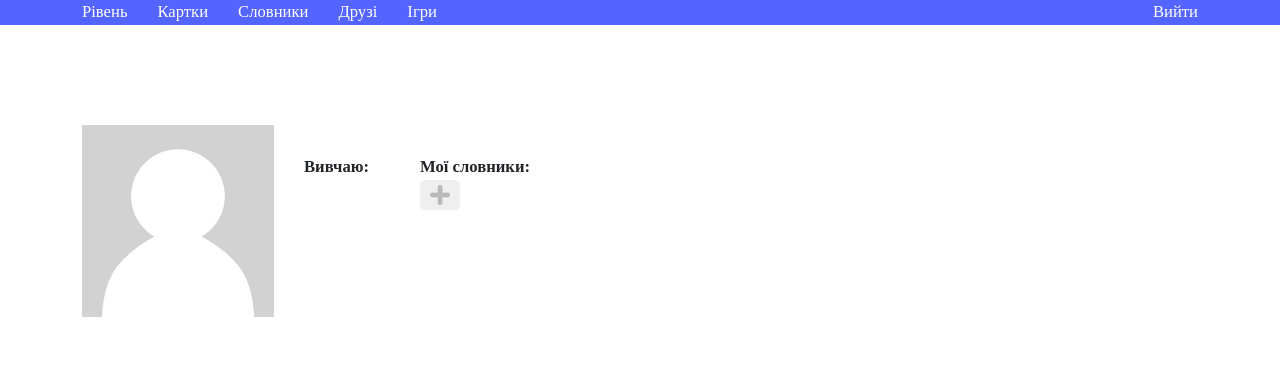
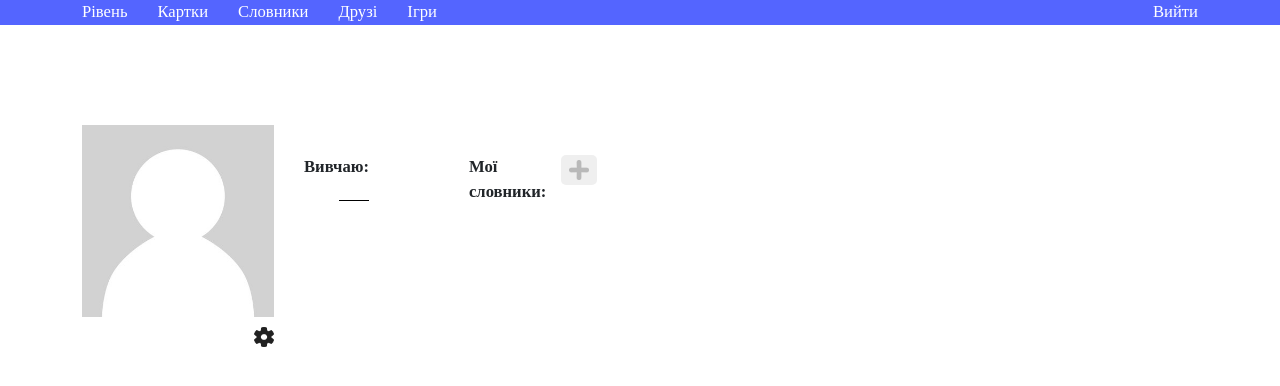
Before and after one commit to w-nikitich/Langoshark, a React (Create React App) app in the folder client/: page /profile in a window 1280 px wide. Shown: the top 386 px of the page. Built offline with nearby package versions, Linux system fonts and the light colour scheme; a web font is replaced by a local one.

Commit message:
profile changings

```diff
--- a/client/src/components/Profile.js
+++ b/client/src/components/Profile.js
@@ -7,6 +7,7 @@ import Userdata from "../store/Userdata";
 import Header from "./Header";
 import Container from "react-bootstrap/esm/Container";
 import plus_icon from '../images/plus_icon.png';
+import settings_icon from '../images/settings_icon.png';
 
 function Profile() {
 
@@ -16,8 +17,12 @@ function Profile() {
             <Header/>
             <Container>
                 <div className="profile__basic__info">
-                    <div className="profile__basic__info--avatar">
+                    <div className="profile__basic__info__avatar">
                         <img className="profile__avatar" src={Userdata.avatar}/>
+                        <label className="profile__avatar__change">
+                            <input className="profile__avatar__change file__input" type="file" accept=".png, .jpg, .jpeg, .gif"/>
+                            <img className="profile__avatar__chang icon" src={settings_icon}/>
+                        </label>
 
                         {/* change avatar icon */}
                     </div>
@@ -61,8 +66,8 @@ function Profile() {
 
                                         return(
                                             <li key={languageNameEN} className="profile__languages__item">
-                                                <p>{myLanguages}</p>
-                                                {/* <p>{myLanguageLevel}</p> */}
+                                                <p className="profile__languages__text">{myLanguages}</p>
+                                                <p className="profile__languages__level">{myLanguageLevel}</p>
                                             </li>
                                         );
                                     })}
@@ -71,14 +76,13 @@ function Profile() {
 
                             <div className="profile__dictionaries">
                                 <ul className="profile__dictionaries__list">
-                                    <div className="profile__dictionaries__">
+                                    <div className="profile__dictionaries__top">
+                                        <p className="profile__dictionaries__text">Мої словники:</p>
 
+                                        <button className="profile__dictionaries__add">
+                                            <img src={plus_icon}/>
+                                        </button>
                                     </div>
-                                    <p>Мої словники:</p>
-
-                                    <button className="profile__dictionaries__add">
-                                        <img src={plus_icon}/>
-                                    </button>
                                     {/* <li></li> */}
 
 
--- a/client/src/styles/components/Profile.scss
+++ b/client/src/styles/components/Profile.scss
@@ -10,6 +10,17 @@
 
     .profile__avatar {
         width: 15vw;
+
+        &__change .file__input {
+            display: none;
+        }
+
+        &__change .icon {
+            width: 20px;
+            height: 20px;
+            margin-top: 10px;
+            cursor: pointer;
+        }
     }
 
     .profile__basic__info {
@@ -24,6 +35,11 @@
             flex-direction: column;
         }
 
+        &__avatar {
+            display: flex;
+            flex-direction: column;
+            align-items:end;
+        }
 
     }
 
@@ -42,18 +58,48 @@
 
     .profile__languages {
         margin-left: 30px;
+        margin-right: 100px;
 
         &__item {
             font-weight: 400;
+            display: flex;
+            justify-content: space-between;
 
             &:first-of-type {
                 margin-top: 20px;
             }
         }
+
+        &__text {
+            margin-right: 50px;
+        }
+
+        &__level {
+            position: relative;
+
+            &::before{
+                content: '';
+                position: absolute;
+                top: 45%;
+                right: 130%;
+                background-color: black;
+                width: 30px;
+                height: 1px;
+            }
+        }
     }
 
     .profile__dictionaries {
-        display: flex;
+        width: 10vw;
+
+        &__top {
+            display: flex;
+            justify-content: space-between;
+        }
+
+        &__text {
+
+        }
 
         &__add {
             display: flex;
```
